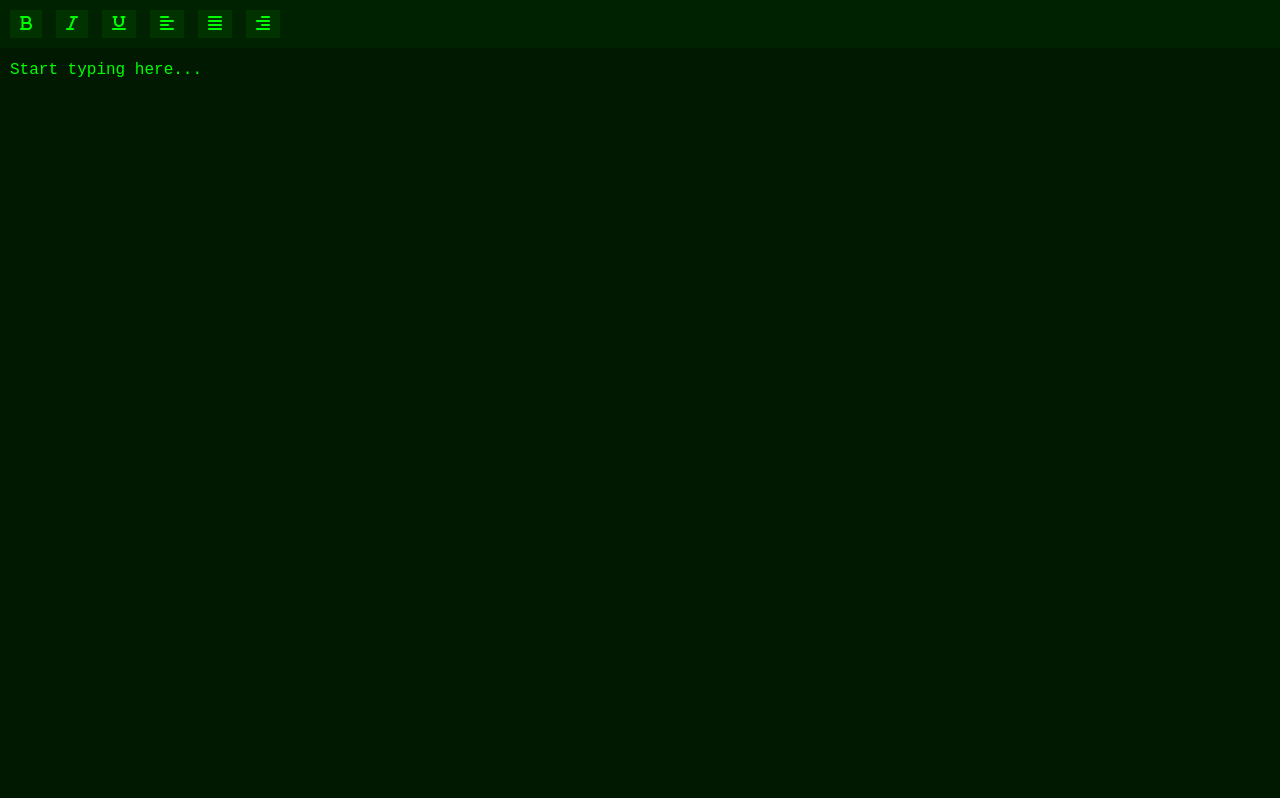
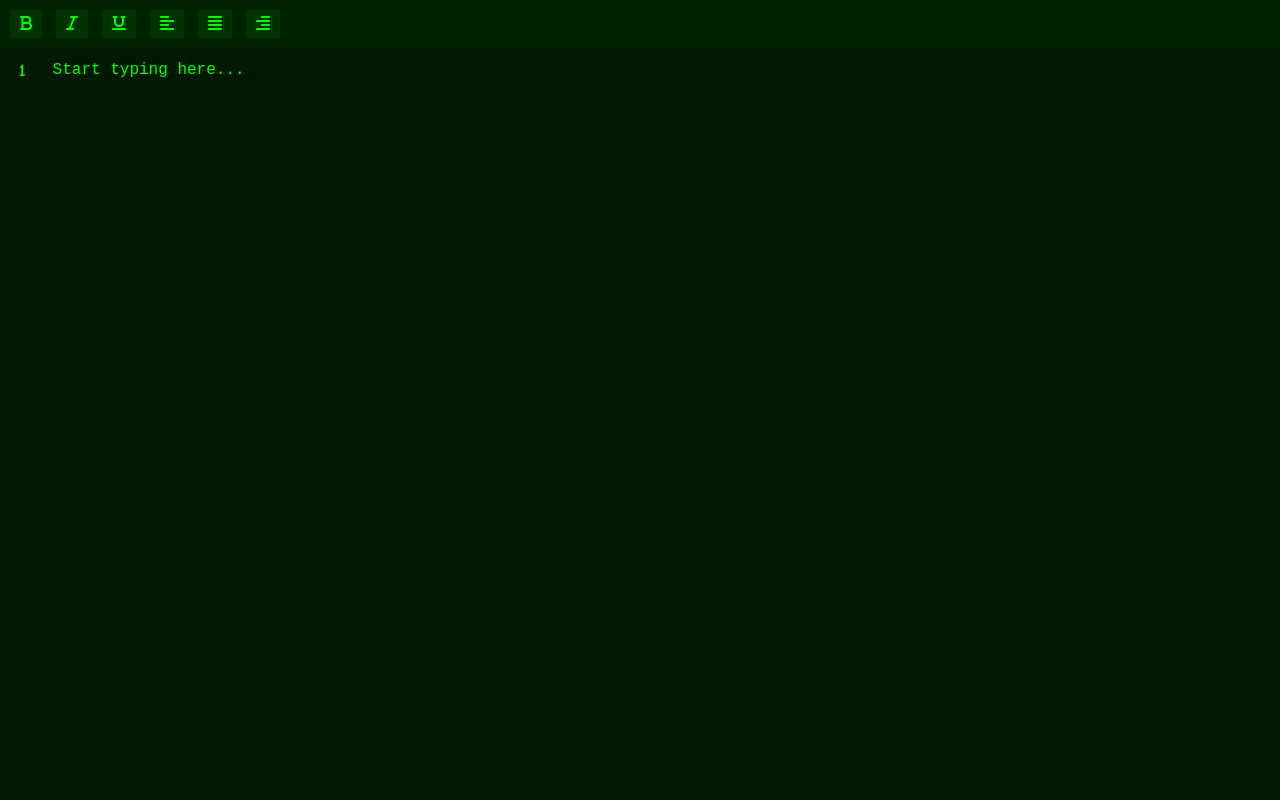
Before and after one commit to denizMishev/pwa-text-editor, a React (Create React App) app: page / in a window 1280 px wide. Built offline with nearby package versions, Linux system fonts and the light colour scheme.

Commit message:
implemented line numbers visualising

```diff
--- a/public/index.html
+++ b/public/index.html
@@ -12,6 +12,12 @@
     <link rel="apple-touch-icon" href="%PUBLIC_URL%/logo192.png" />
 
     <link rel="manifest" href="%PUBLIC_URL%/manifest.json" />
+    <link rel="preconnect" href="https://fonts.googleapis.com" />
+    <link rel="preconnect" href="https://fonts.gstatic.com" crossorigin />
+    <link
+      href="https://fonts.googleapis.com/css2?family=VT323&display=swap"
+      rel="stylesheet"
+    />
     <link rel="stylesheet" href="%PUBLIC_URL%/styles/reset.css" />
     <link rel="stylesheet" href="%PUBLIC_URL%/styles/import-styles.css" />
     <script
--- a/public/styles/content.css
+++ b/public/styles/content.css
@@ -8,6 +8,7 @@
     display: flex;
     position: relative;
     overflow: hidden;
+    padding-top: 10px;
 }
 
 .content-line-nums {
@@ -25,7 +26,7 @@
     background-color: #001900;
     border: none;
     color: #00ff00;
-    padding: 10px;
+    padding-left: 18px;
     font-family: 'Courier New', Courier, monospace;
     font-size: 16px;
     line-height: 1.5;
@@ -39,25 +40,42 @@
 /*content scrollbar*/
 
 .content::-webkit-scrollbar {
-    width: 20px;
+    width: 14px;
   }
 
   .content::-webkit-scrollbar-track {
     background: #002200;
-    border-left: 3px solid #001900;
   }
 
   .content::-webkit-scrollbar-thumb {
     background-color: #004400;
-    border: 3px solid #002200;
   }
 
-
-.content::-webkit-scrollbar-thumb:active {
+  .content::-webkit-scrollbar-thumb:active,
+  .content::-webkit-scrollbar-thumb:hover {
     background-color: #005500;
   }
 
+/* content line numbers */
 
-.content::-webkit-scrollbar-thumb:hover {
-    background-color: #005500;
+.content-line-nums {
+    font-family: "VT323", monospace;
+    font-weight: 400;
+    font-style: normal;
+    font-size: 20px;
+
+    width: 35px;
+    display: block;
+    margin: 0;
+    padding-left: 15px;
+    padding-right: 5px;
+    text-align: center;
+    user-select: none;
+    color: #00ff00;
+    background-color: #001900;
+    overflow: hidden;
+    line-height: 1.2;
+    height: 100%;
+    resize: none;
+    white-space: pre;
   }
--- a/public/styles/variables.css
+++ b/public/styles/variables.css
@@ -1,3 +1,7 @@
+body {
+    background-color: var(--clr-primary-100);
+}
+
 :root {
     --clr-primary-100: hsla(120, 100%, 5%, 1);
     --clr-primary-200: hsla(120, 100%, 7%, 1);
--- a/src/components/Content.js
+++ b/src/components/Content.js
@@ -1,12 +1,29 @@
+import React, { useState, useRef } from "react";
+import LineNumbers from "./LineNumbers"; // Adjust the path as necessary
+
 export function Content() {
+  const [content, setContent] = useState("");
+  const contentRef = useRef(null);
+  const lineNumbersRef = useRef(null);
+
+  const handleScroll = () => {
+    if (lineNumbersRef.current) {
+      lineNumbersRef.current.scrollTop = contentRef.current.scrollTop;
+    }
+  };
+
   return (
     <main id="main">
       <div className="content-ctr">
-        {/* <div id="content-line-nums" className="content-line-nums"></div> */}
+        <LineNumbers content={content} ref={lineNumbersRef} />
         <textarea
           id="content"
           className="content"
           placeholder="Start typing here..."
+          value={content}
+          onChange={(e) => setContent(e.target.value)}
+          onScroll={handleScroll}
+          ref={contentRef}
         ></textarea>
       </div>
     </main>
--- /dev/null
+++ b/src/components/LineNumbers.js
@@ -0,0 +1,19 @@
+import React, { forwardRef } from "react";
+
+export const LineNumbers = forwardRef(({ content }, ref) => {
+  const lineNumbers = Array.from(
+    { length: content.split("\n").length },
+    (_, i) => `${i + 1}`
+  ).join("\n");
+
+  return (
+    <textarea
+      readOnly
+      value={lineNumbers}
+      className="content-line-nums"
+      ref={ref}
+    />
+  );
+});
+
+export default LineNumbers;
```
Lines whose indentation alone changed are shown as unchanged.
